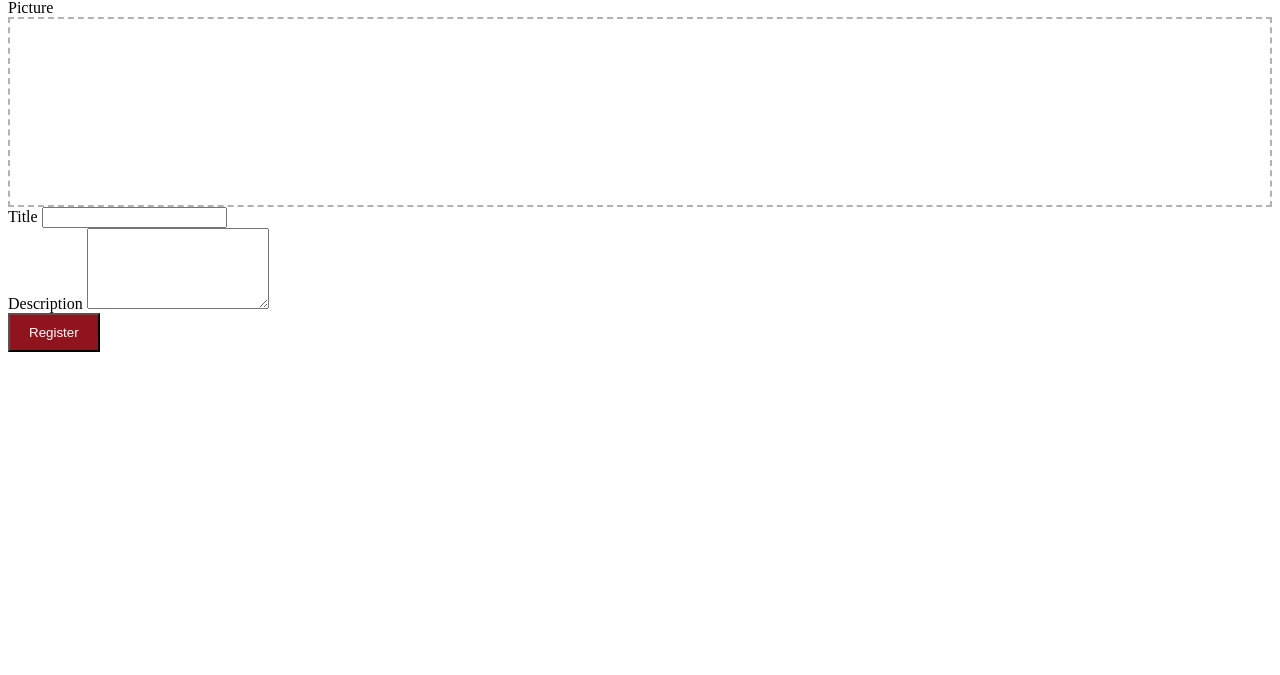
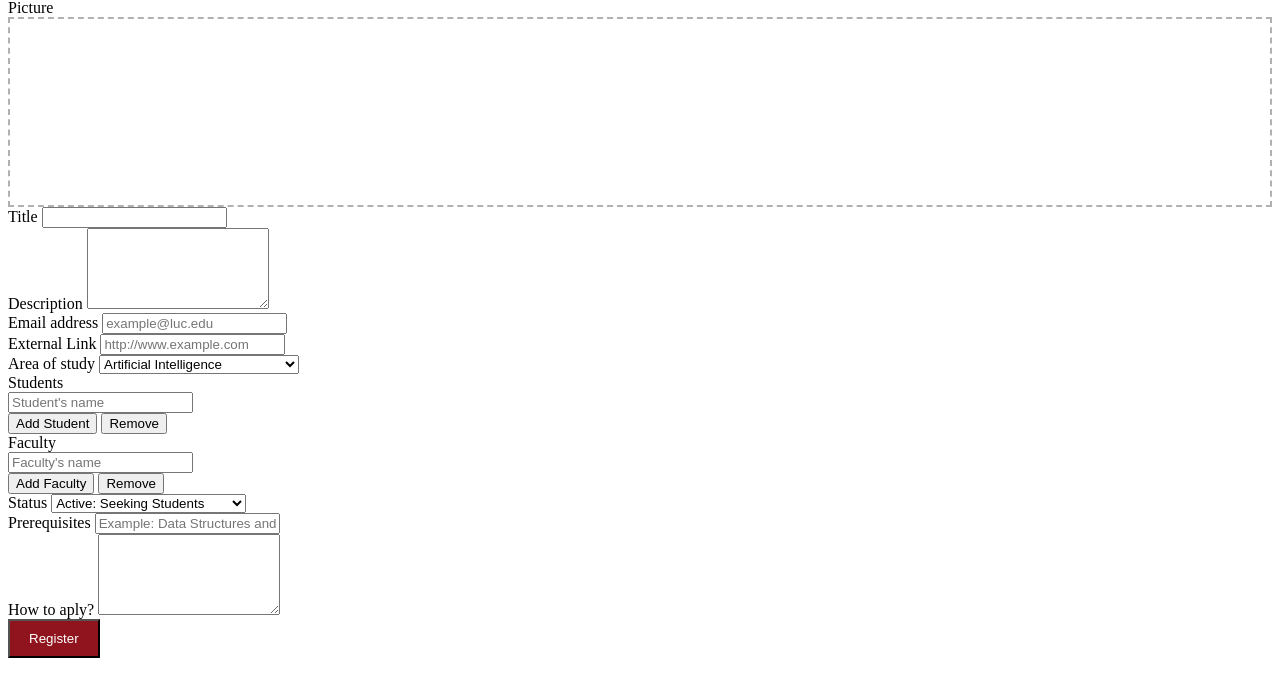
Before and after one commit to MatheusFreitag/LRP, a PHP site: page /register.html in a window 1280 px wide. Shown: the part 125-800 px from the top of the page. Run offline with PHP 8.4, Linux system fonts and the light colour scheme.

Commit message:
form almost working

```diff
--- a/register.html
+++ b/register.html
@@ -21,18 +21,18 @@
             <textarea class="form-control" id="title" placeholder="" name="title" ng-model="description" rows="5" required></textarea>
           </div>
         </div>
-    </div><!--
+    </div>
     <div class="row row-register">
       <div class="col-md-6">
         <div class="form-group">
           <label for="email">Email address</label>
-          <input type="email" class="form-control" id="email" name="email" placeholder="example@luc.edu" required>
+          <input type="email" class="form-control" id="email" name="email" ng-model="email" placeholder="example@luc.edu" required>
         </div>
       </div>
       <div class="col-md-6">
         <div class="form-group">
           <label for="external_link">External Link</label>
-          <input type="url" class="form-control" id="external_link" name="external_link" placeholder="http://www.example.com">
+          <input type="url" class="form-control" id="external_link" name="external_link" ng-model="externalLink" placeholder="http://www.example.com">
         </div>
       </div>
     </div>
@@ -62,7 +62,7 @@
         <div class="form-group">
           <label for="student">Students</label>
           <div class="studentMultiple">
-            <div><input type="text" class="form-control student" name="student[]" placeholder="Student's name"></div>
+            <div><input type="text" class="form-control student" name="student[]" ng-model="students" placeholder="Student's name"></div>
           </div>
           <button type="button" class="btn btn-secondary btn-sm add_student"><span class="glyphicon glyphicon-plus"></span> Add Student</button>
           <button type="button" class="btn btn-secondary btn-sm remove_student"><span class="glyphicon glyphicon-minus"></span> Remove </button>
@@ -72,7 +72,7 @@
         <div class="form-group">
           <label for="faculty">Faculty</label>
           <div class="facultyMultiple">
-            <div><input type="text" class="form-control faculty" name="faculty[]" placeholder="Faculty's name"></div>
+            <div><input type="text" class="form-control faculty" name="faculty[]" ng-model="faculty" placeholder="Faculty's name"></div>
           </div>
           <button type="button" class="btn btn-secondary btn-sm add_faculty"><span class="glyphicon glyphicon-plus"></span> Add Faculty</button>
           <button type="button" class="btn btn-secondary btn-sm remove_faculty"><span class="glyphicon glyphicon-minus"></span> Remove </button>
@@ -93,7 +93,7 @@
       <div class="col-md-9 seekingStudents">
         <div class="form-group">
           <label for="prereq">Prerequisites</label>
-          <input type="text" class="form-control" id="prereq" name="prereq" placeholder="Example: Data Structures and Algorithms, Discrete Structures, Python, OOP, etc.">
+          <input type="text" class="form-control" id="prereq" name="prereq" ng-model="prerequisites" placeholder="Example: Data Structures and Algorithms, Discrete Structures, Python, OOP, etc.">
         </div>
       </div>
     </div>
@@ -101,10 +101,10 @@
       <div class="col-md-12 seekingStudents">
         <div class="form-group">
           <label for="howToApply">How to aply?</label>
-          <textarea class="form-control" name="howToApply" id="howToApply" rows="5"></textarea>
+          <textarea class="form-control" name="howToApply" id="howToApply" ng-model="howToApply" rows="5"></textarea>
         </div>
       </div>
-    </div>-->
+    </div>
     <div class="row row-register">
       <div class="form-group">
         <input id="submit" class="btnregister center-block" ng-click="insertDatabase()" name="submit" type="submit" value="Register" class="btn btn-primary">
--- a/script.js
+++ b/script.js
@@ -16,6 +16,12 @@ app.controller('controllerApp', function($scope, $http){
             data: {
                 title: $scope.title,
                 description: $scope.description,
+                email: $scope.email,
+                externalLink: $scope.externalLink,
+                students: $scope.students,
+                faculty: $scope.faculty,
+                prerequisites: $scope.prerequisites,
+                howToApply: $scope.howToApply,
             },
             headers: { 'Content-Type': 'application/x-www-form-urlencoded' }
     });
```
Also changed, not shown: register.php (+7 -1 lines).
